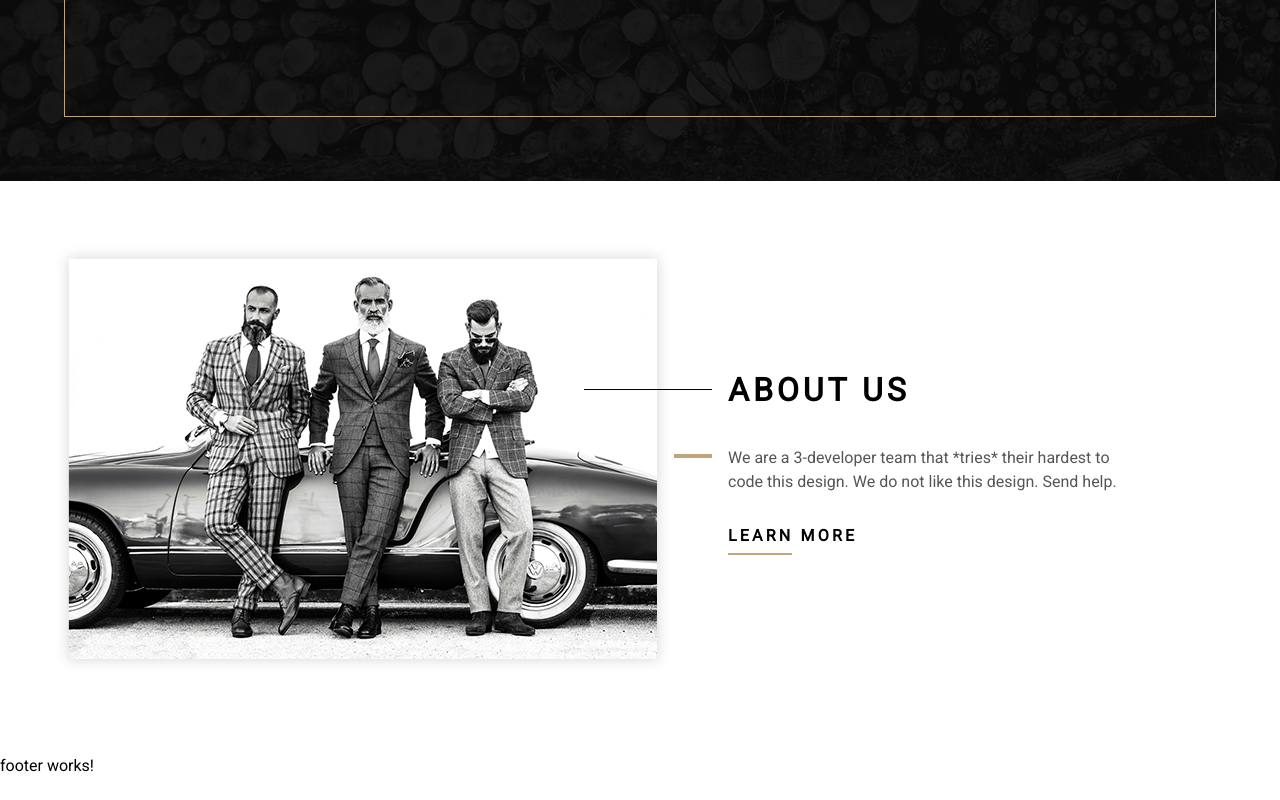
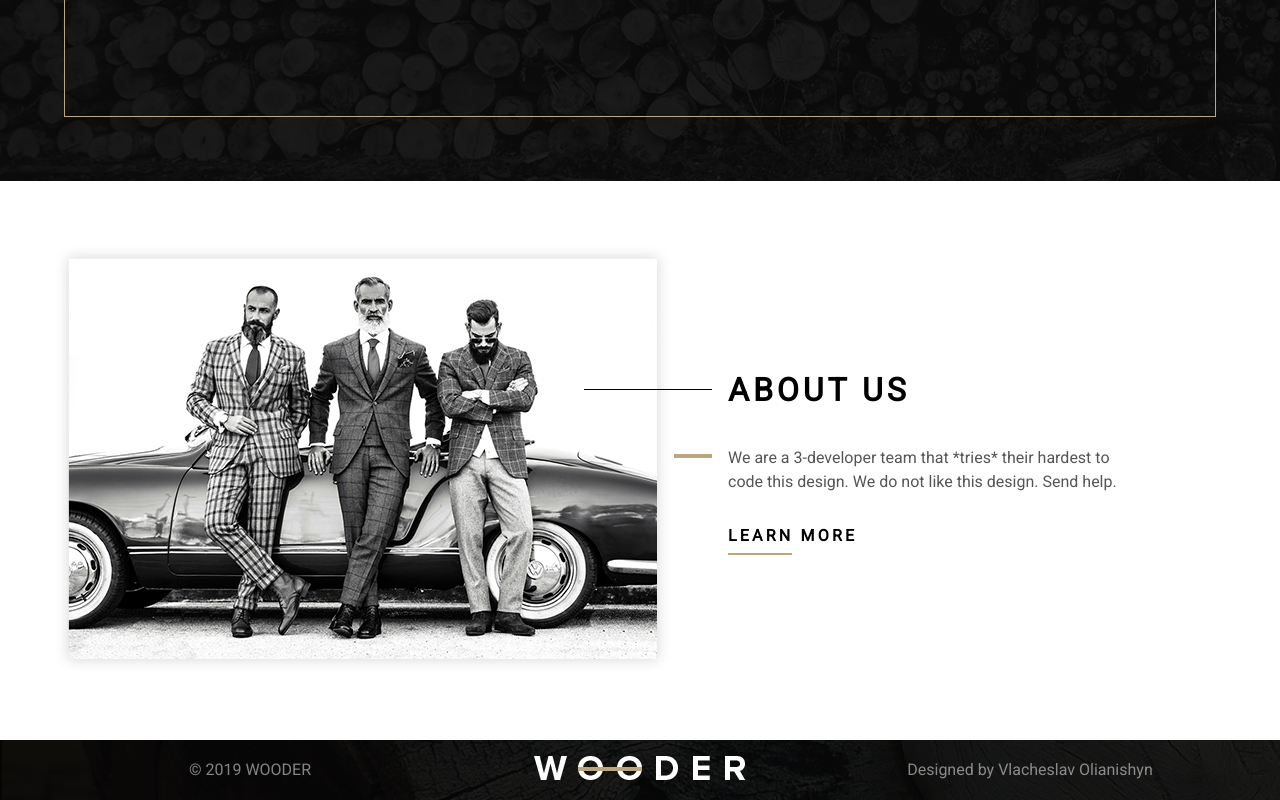
Before and after one commit to FajsiEx/ng-eshop, an Angular app: page / in a window 1280 px wide. Shown: the part 2822-3622 px from the top of the page. Built offline with nearby package versions, Linux system fonts and the light colour scheme.

Commit message:
+ footer

```diff
--- a/src/app/shell/footer/footer.component.html
+++ b/src/app/shell/footer/footer.component.html
@@ -1 +1,15 @@
-<p>footer works!</p>
+<footer>
+    <div class="container inner">
+        <div class="copy">
+            &copy; 2019 WOODER
+        </div>
+
+        <div class="logo">
+            <img src="assets/images/navbar/logo.png" alt="logo">
+        </div>
+
+        <div class="credit">
+            Designed by <a href="#">Vlacheslav Olianishyn</a>
+        </div>
+    </div>
+</footer>
--- a/src/app/shell/footer/footer.component.scss
+++ b/src/app/shell/footer/footer.component.scss
@@ -0,0 +1,33 @@
+footer {
+    background: url(/assets/images/footer/bg.png);
+
+    .inner {
+        display: flex;
+        justify-content: space-evenly;
+        padding-top: 16px;
+        padding-bottom: 16px;
+
+        color: var(--color-text-inverted);
+
+        div {
+            opacity: .5;
+            width: 100%;
+            text-align: center;
+            vertical-align: middle;
+        }
+
+        .logo {
+            opacity: 1;
+        }
+
+        .copy, .credit {
+            margin-top: 4px;
+        }
+
+        a {
+            color: var(--color-text-inverted);
+            text-decoration: none;
+            opacity: 1
+        }
+    }
+}
```
Also changed, not shown: src/assets/images/footer/bg.png (added).
